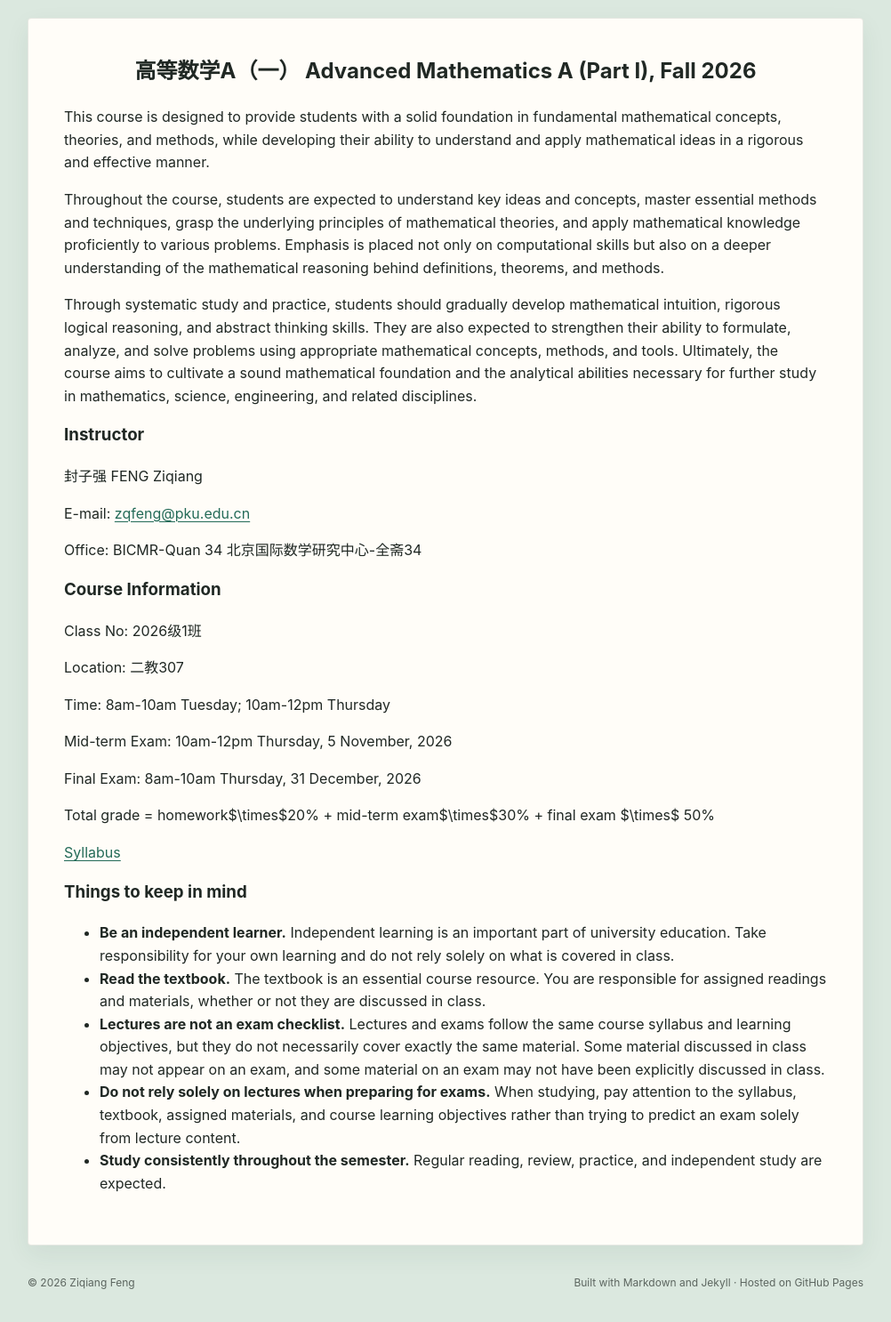
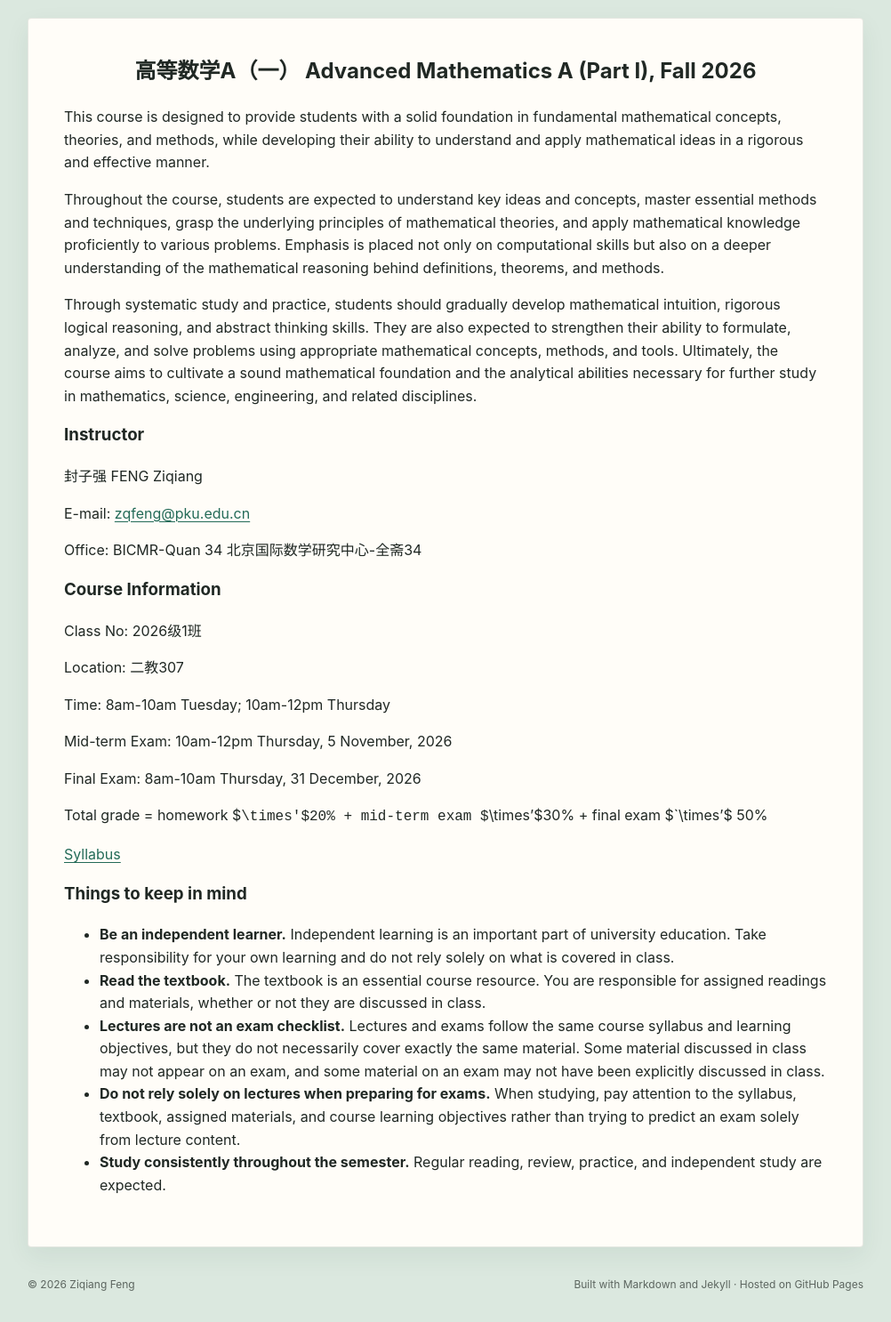
Before and after one commit to ziqiangfeng95/ziqiangfeng95.github.io, a Jekyll site: the page built from teaching/advmath/index.md, in a window 1280 px wide. Shown: the whole page at 89% size, without its empty margins (139-1141 px from the left). Built offline with Jekyll 4.4.1, drawn with Linux system fonts in a browser that asks for light colours.

```diff
--- a/teaching/advmath/index.md
+++ b/teaching/advmath/index.md
@@ -35,7 +35,7 @@ Mid-term Exam: 10am-12pm Thursday, 5 November, 2026
 
 Final Exam: 8am-10am Thursday, 31 December, 2026
 
-Total grade = homework$\times$20% + mid-term exam$\times$30% + final exam $\times$ 50%
+Total grade = homework $`\times'$20% + mid-term exam $`\times'$30% + final exam $`\times'$ 50%
 
 <a href="{{ '/assets/pdfs/advmath/Syllabus.pdf' | relative_url }}"
    target="_blank"
```
